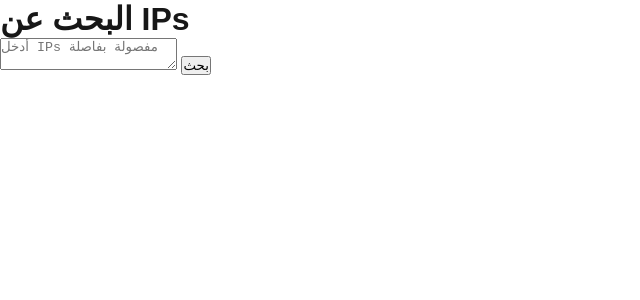
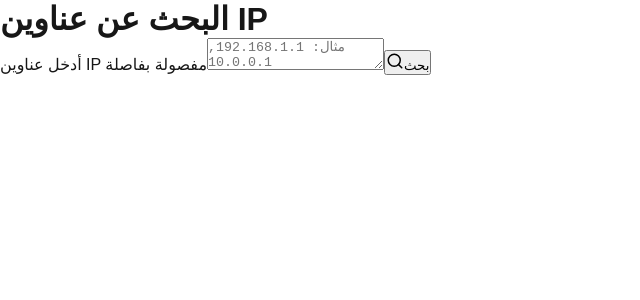
Before and after one commit to milad998/LocationIp, a Next.js app in the folder client/: page /search in a window 1280 px wide. Shown: the top 300 px of the page, without its empty margins (0-640 px from the left). Built offline with nearby package versions, Linux system fonts and the light colour scheme.

Commit message:
Update page.jsx

```diff
--- a/client/src/app/search/page.jsx
+++ b/client/src/app/search/page.jsx
@@ -1,14 +1,21 @@
-// pages/search-ips.js 'use client'; import { useState } from 'react';
-"use client"
-import {useState} from 'react'
+'use client';
+import { useState } from 'react';
+import { Search, Loader2, CheckCircle, AlertCircle } from 'lucide-react';
+
 export default function SearchIps() {
   const [ips, setIps] = useState('');
   const [result, setResult] = useState('');
+  const [status, setStatus] = useState(null); // success | error | null
+  const [loading, setLoading] = useState(false);
 
   const handleSearch = async (e) => {
     e.preventDefault();
+    setLoading(true);
+    setStatus(null);
+    setResult('');
+
+    try {
       const ipList = ips.split(',').map(ip => ip.trim());
-
       const res = await fetch('http://localhost:8000/api/locations/search/ips', {
         method: 'POST',
         headers: { 'Content-Type': 'application/json' },
@@ -17,7 +24,61 @@ const res = await fetch('http://localhost:8000/api/locations/search/ips', {
 
       const text = await res.text();
       setResult(text);
-
+      setStatus(res.ok ? 'success' : 'error');
+    } catch (err) {
+      setResult('حدث خطأ في الاتصال بالسيرفر.');
+      setStatus('error');
+    } finally {
+      setLoading(false);
+    }
   };
 
-return ( <div className="p-4"> <h1 className="text-xl font-bold mb-4">البحث عن IPs</h1> <form onSubmit={handleSearch} className="space-y-4"> <textarea placeholder="أدخل IPs مفصولة بفاصلة" value={ips} onChange={e => setIps(e.target.value)} className="border p-2 w-full h-32"></textarea> <button type="submit" className="bg-green-600 text-white px-4 py-2">بحث</button> </form> {result && <pre className="mt-4 bg-gray-100 p-2 whitespace-pre-wrap">{result}</pre>} </div> ); }
+  return (
+    <div className="min-h-screen flex items-center justify-center bg-gray-50 px-4">
+      <div className="bg-white shadow-lg rounded-2xl p-8 max-w-xl w-full space-y-4">
+        <h1 className="text-2xl font-bold text-center text-gray-800">البحث عن عناوين IP</h1>
+
+        {status === 'success' && (
+          <div className="flex items-center gap-2 bg-green-100 text-green-800 px-4 py-2 rounded-lg">
+            <CheckCircle size={20} /> تم جلب النتائج بنجاح.
+          </div>
+        )}
+        {status === 'error' && (
+          <div className="flex items-center gap-2 bg-red-100 text-red-800 px-4 py-2 rounded-lg">
+            <AlertCircle size={20} /> فشل في جلب البيانات.
+          </div>
+        )}
+
+        <form onSubmit={handleSearch} className="space-y-4">
+          <label className="block text-gray-700">أدخل عناوين IP مفصولة بفاصلة</label>
+          <textarea
+            placeholder="مثال: 192.168.1.1, 10.0.0.1"
+            value={ips}
+            onChange={e => setIps(e.target.value)}
+            className="w-full border border-gray-300 rounded-lg px-3 py-2 h-32 focus:ring-2 focus:ring-green-500 focus:outline-none"
+          />
+
+          <button
+            type="submit"
+            disabled={loading}
+            className={`w-full flex items-center justify-center gap-2 text-white font-medium py-2 rounded-lg transition duration-200 ${
+              loading ? 'bg-green-400 cursor-not-allowed' : 'bg-green-600 hover:bg-green-700'
+            }`}
+          >
+            {loading ? <Loader2 size={18} className="animate-spin" /> : <Search size={18} />}
+            {loading ? 'جارٍ البحث...' : 'بحث'}
+          </button>
+        </form>
+
+        {result && (
+          <div className="mt-4">
+            <h2 className="text-lg font-semibold text-gray-700 mb-2">النتائج:</h2>
+            <pre className="bg-gray-100 border rounded-lg p-4 text-sm text-gray-800 whitespace-pre-wrap overflow-auto">
+              {result}
+            </pre>
+          </div>
+        )}
+      </div>
+    </div>
+  );
+}
```
Lines whose indentation alone changed are shown as unchanged.
